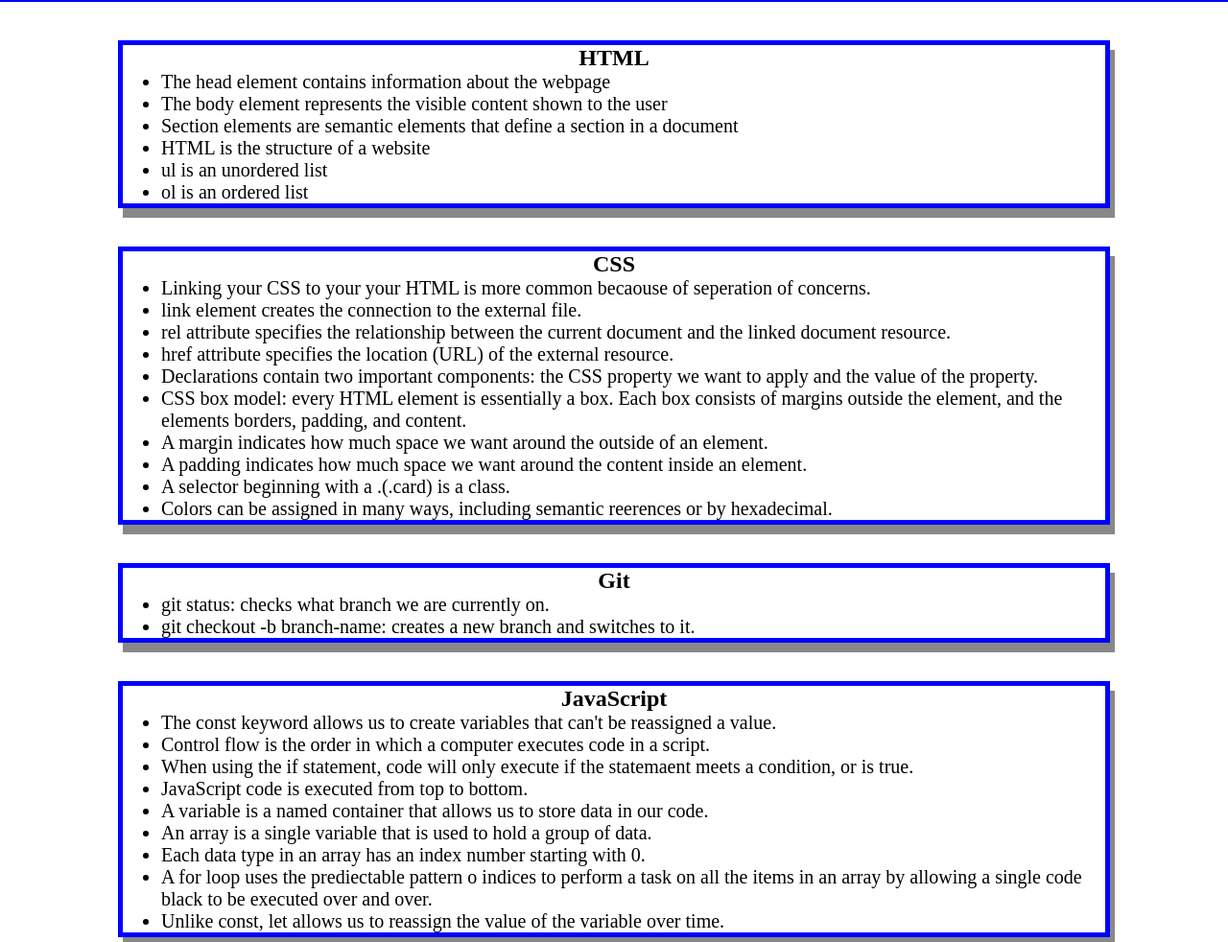
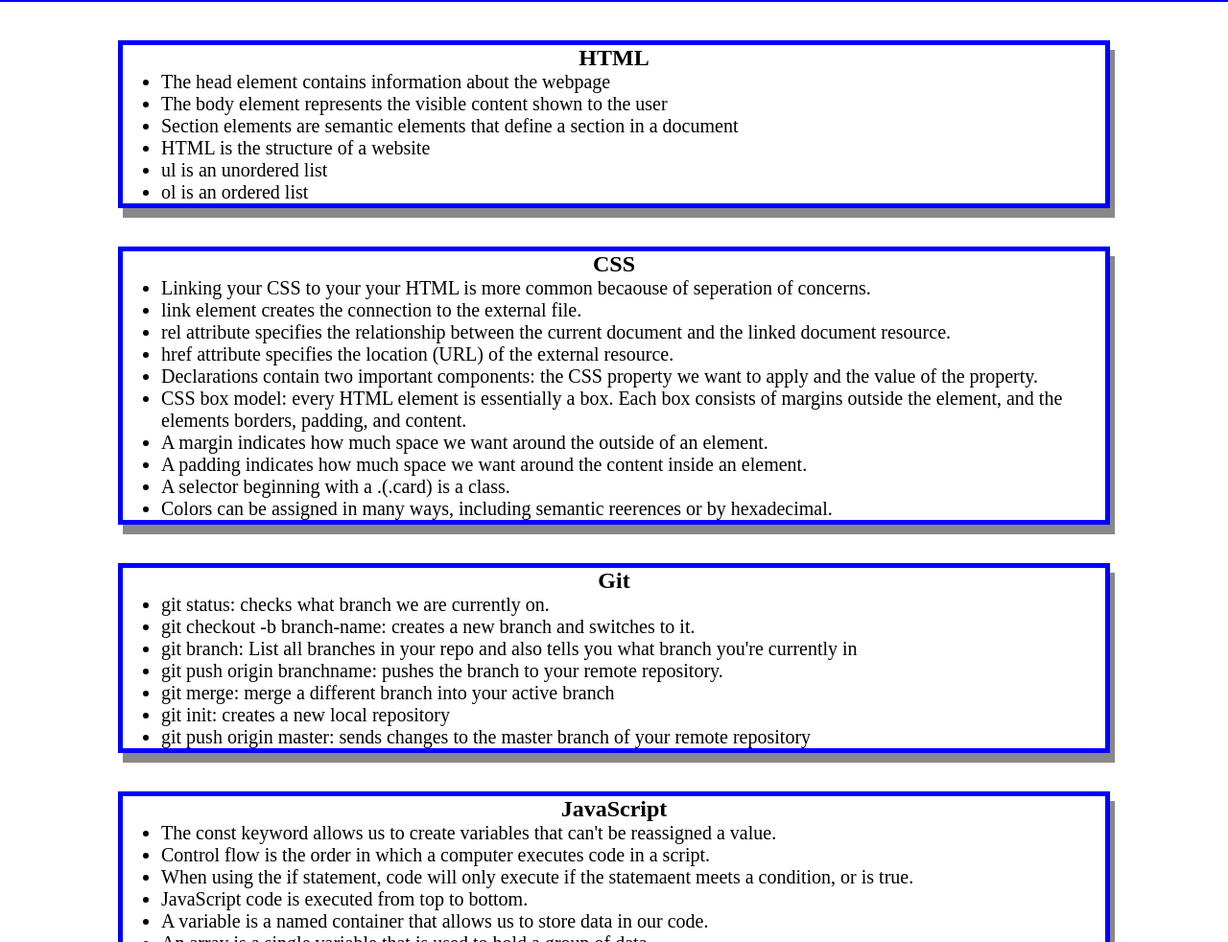
Before and after one commit to arob2nice/prework-study-guide, a plain HTML site: page index.html in a window 1280 px wide. Shown: the part 118-1100 px from the top of the page at 96% size. Drawn offline with Linux system fonts and the light colour scheme.

Commit message:
made changes to the HTML file

```diff
--- a/index.html
+++ b/index.html
@@ -87,6 +87,11 @@
 
           <li>git status: checks what branch we are currently on.</li>
           <li>git checkout -b branch-name: creates a new branch and switches to it.</li>
+          <li>git branch: List all branches in your repo and also tells you what branch you're currently in</li>
+          <li>git push origin branchname: pushes the branch to your remote repository.</li>
+          <li>git merge: merge a different branch into your active branch</li>
+          <li>git init: creates a new local repository</li>
+          <li>git push origin master: sends changes to the master branch of your remote repository</li>
 
         </ul>
 
```
